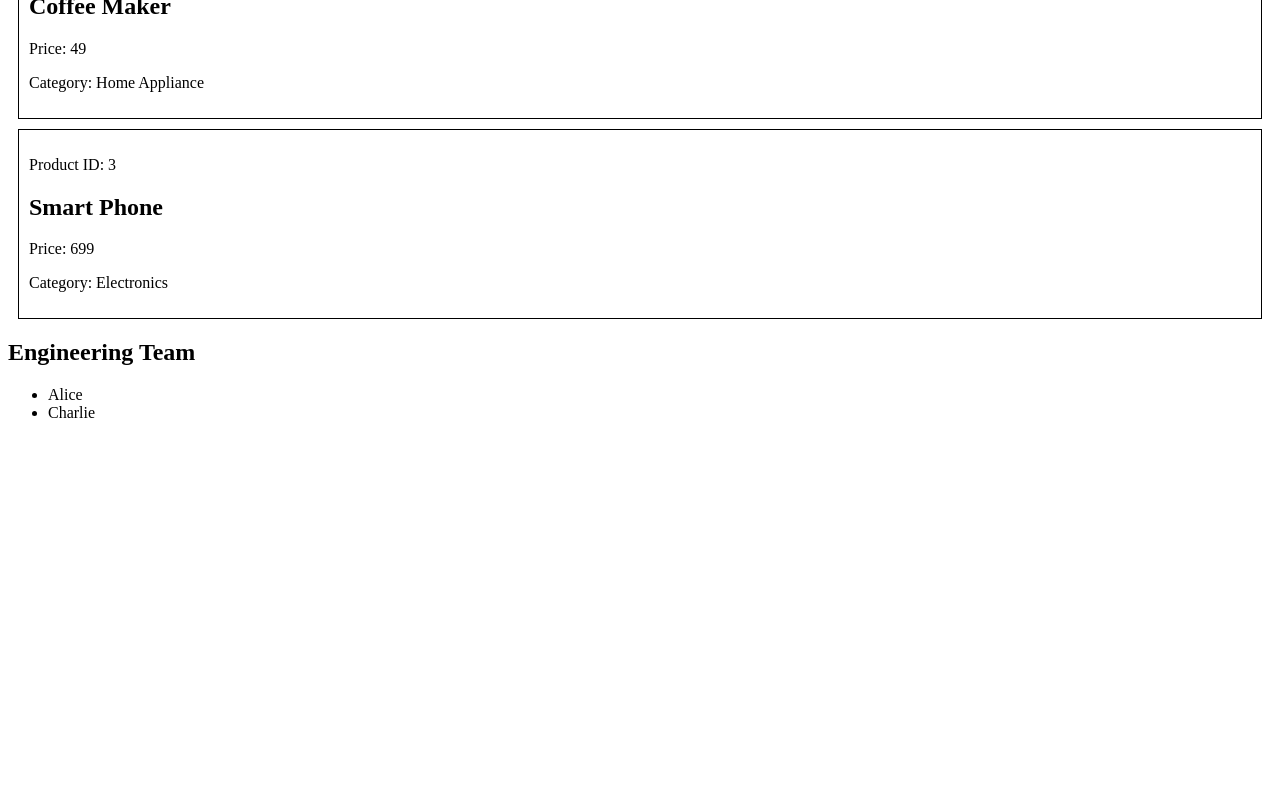
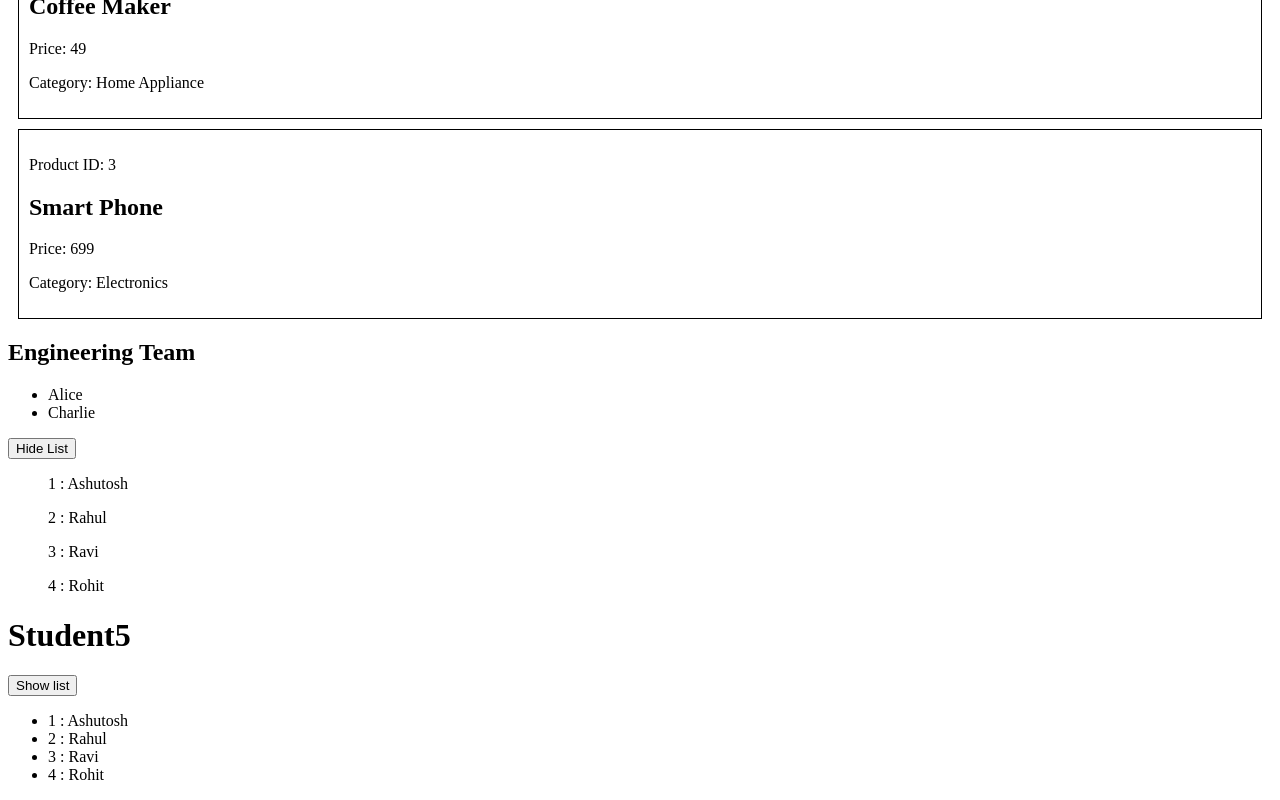
Before and after one commit to Ashu4789/Example-client, a React (Vite) app: page / in a window 1280 px wide. Shown: the part 2581-3381 px from the top of the page. Before the commit the page ends 3019 px from the top, so only its background shows below. Built offline with nearby package versions, Linux system fonts and the light colour scheme.

Commit message:
learnt use of hooks like useState

```diff
--- a/src/App.jsx
+++ b/src/App.jsx
@@ -7,7 +7,8 @@ import StudentList1 from "./pages/examples/StudentList1";
 import UserCard from "./pages/practice/UserCard";
 import ProductList from "./pages/practice/ProductList";
 import EngineeringTeam from "./pages/practice/EngineeringTeam";
-
+import Student4 from "./pages/examples/Student4";
+import Student5 from "./pages/examples/Student5";
 
 const students = [
   { name: "Ashutosh", roll: "19", percentage: 99.9 },
@@ -45,6 +46,8 @@ function App() {
       <UserCard name="Abhisek" age="23" location="Patna" isPremium={true} />
       <ProductList products={products} />
       <EngineeringTeam employees={employees} />
+      <Student4 />
+      <Student5 />
     </>
   )
 };
--- /dev/null
+++ b/src/pages/examples/Student4.jsx
@@ -0,0 +1,28 @@
+import { useState } from "react";
+
+function Student4() {
+    const [isVisible, setIsVisible] = useState(true);
+    const studentlist = [
+        {roll: 1, name: "Ashutosh"},
+        {roll: 2, name: "Rahul"},
+        {roll: 3, name: "Ravi"},
+        {roll: 4, name: "Rohit"},
+    ];
+    const handleClick = () => {
+        setIsVisible(!isVisible);
+    };
+    return (
+        <div>
+            <button onClick={handleClick}>{isVisible ? "Hide List" : "Show List"}</button>
+            {isVisible && (
+                <ul>
+                    {studentlist.map(student => (
+                        <p key={student.roll}>{student.roll} : {student.name}</p>
+                    ))}
+                </ul>
+            )}
+        </div>
+    );
+}
+
+export default Student4
--- /dev/null
+++ b/src/pages/examples/Student5.jsx
@@ -0,0 +1,31 @@
+import { useState } from "react";
+function Student5() {
+    const [isVisible, setIsVisible] = useState(true);
+    const [buttonText, setButtonText] = useState("Show list");
+    const studentlist = [
+        {roll: 1, name: "Ashutosh"},
+        {roll: 2, name: "Rahul"},
+        {roll: 3, name: "Ravi"},
+        {roll: 4, name: "Rohit"},
+    ];
+    const handleClick = () => {
+        setIsVisible(!isVisible);
+        setButtonText(isVisible ? "Show list" : "Hide list");
+    };
+
+    return (
+        <>
+            <h1>Student5</h1>
+            <button onClick={handleClick}>{buttonText}</button>
+            {isVisible && (
+                <ul>
+                    {studentlist.map(student => (
+                        <li key={student.roll}>{student.roll} : {student.name}</li>
+                    ))}
+                </ul>
+            )}
+        </>
+    )
+}
+
+export default Student5;
```
